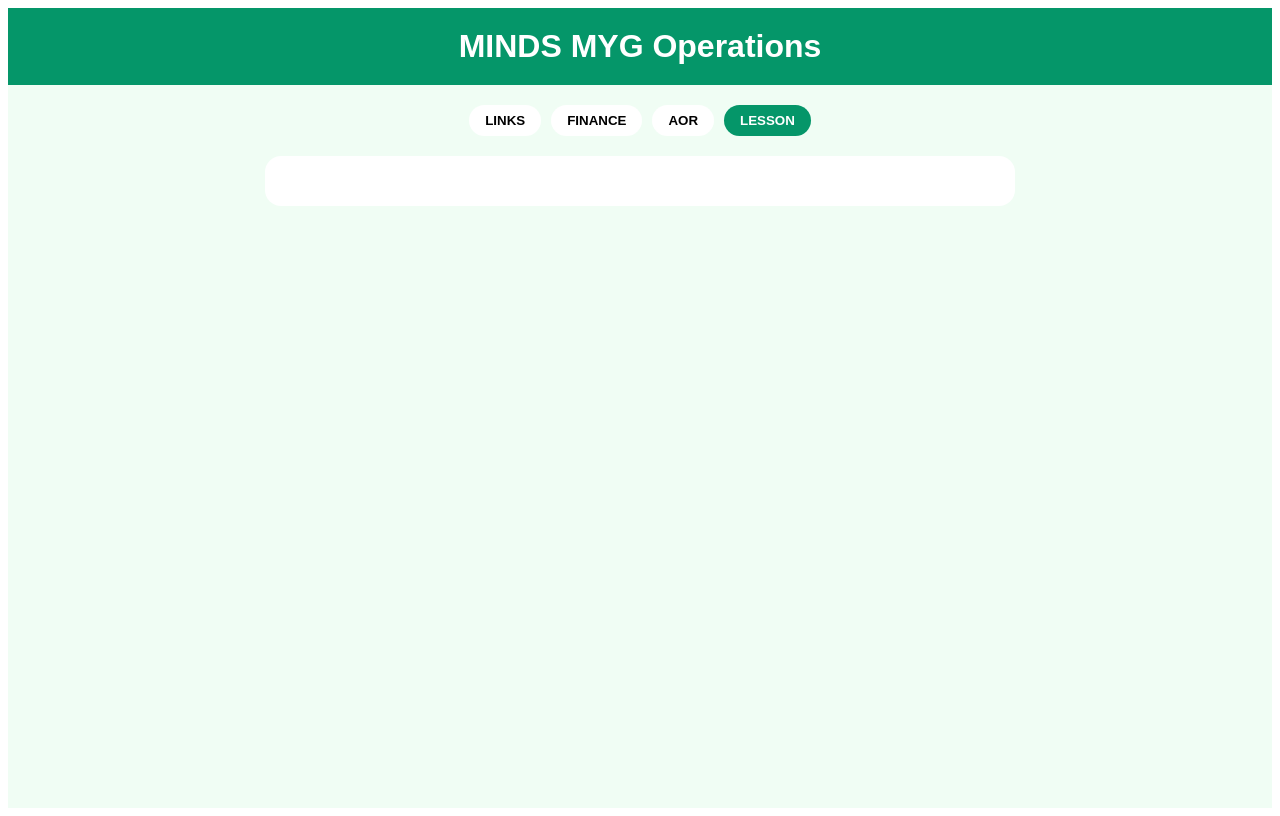
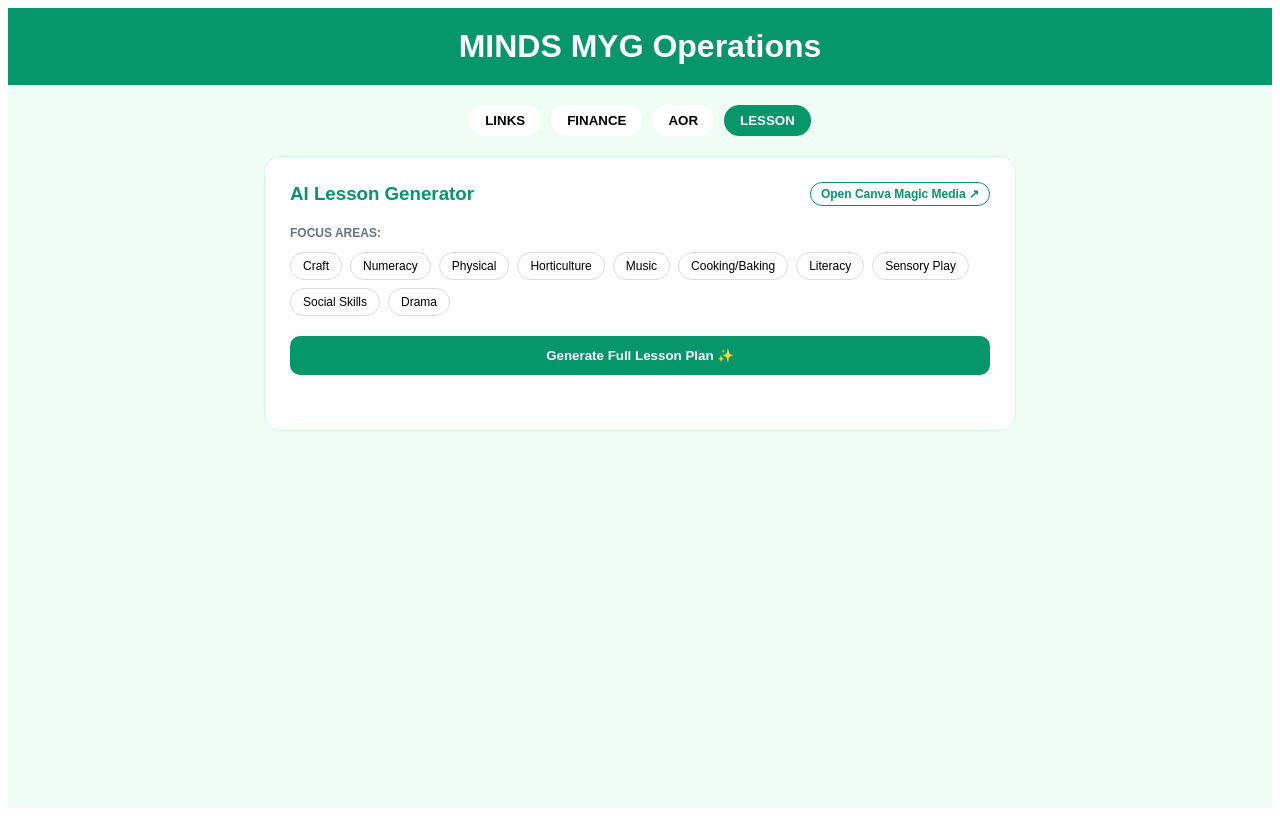
Before and after one commit to mindsmtc/minds-links, a React (Vite) app: page / in a window 1280 px wide. Both pictures are taken after a click on the button "LESSON". Built offline with nearby package versions, Linux system fonts and the light colour scheme.

Commit message:
Update App.jsx

```diff
--- a/src/App.jsx
+++ b/src/App.jsx
@@ -129,49 +129,94 @@ function AORForm() {
 function LessonPlanner() {
   const [loading, setLoading] = useState(false);
   const [plan, setPlan] = useState(null);
-  const [config, setConfig] = useState({ selectedCategories: [], numActivities: 2, duration: 60 });
+  const [config, setConfig] = useState({
+    selectedCategories: [],
+    numActivities: 2,
+    duration: 60
+  });
+
+  const CANVA_MAGIC_MEDIA_URL = "https://www.canva.com/magic-home";
 
   const generateAIPlan = async () => {
-    setLoading(false); // Logic to trigger your server-side Gemini function
+    setLoading(true);
+    // This prompt is optimized for Gemini to produce clean JSON for your app
     const prompt = `Create a ${config.duration} min session for MINDS MYG.
       Activities: ${config.numActivities}. Categories: ${config.selectedCategories.join(", ")}.
       For each activity, provide:
       1. Title.
       2. Level 1 (Mobility), Level 2 (General), Level 3 (Challenge).
-      3. Three specific "Canva Image Prompts" (Step 1, Step 2, Step 3) for visual aids.
-      Format: {"activities": [{"title": "", "l1": "", "l2": "", "l3": "", "canva_prompts": ["", "", ""]}]}`;
+      3. Three "Canva Magic Media Prompts" (Step 1, Step 2, Step 3) in a simple doodle style.
+      Return JSON: {"activities": [{"title": "", "l1": "", "l2": "", "l3": "", "canva_prompts": ["", "", ""]}]}`;
 
+    try {
+      google.script.run
+        .withSuccessHandler((response) => {
+          const parsed = JSON.parse(response);
+          setPlan(parsed.activities);
+          setLoading(false);
+        })
+        .withFailureHandler(() => {
+          alert("AI Connection failed. Please check your Code.gs setup.");
+          setLoading(false);
+        })
+        .generateLessonPlanWithGemini(prompt);
+    } catch (err) {
+      setLoading(false);
+    }
   };
 
   const copyToClipboard = (text) => {
     navigator.clipboard.writeText(text);
-    alert("Canva Prompt Copied!");
+    // Subtle feedback instead of a jarring alert
   };
 
   return (
-    <div style={{ maxWidth: 700, margin: "0 auto", background: "var(--card)", padding: 25, borderRadius: 16 }}>
-      {/* ... (config inputs from previous version) ... */}
+    <div style={{ maxWidth: 700, margin: "0 auto", background: "white", padding: 25, borderRadius: 16, border: "1px solid var(--border)" }}>
+      <div style={{ display: "flex", justifyContent: "space-between", alignItems: "center", marginBottom: 20 }}>
+        <h3 style={{ color: "var(--accent)", margin: 0 }}>AI Lesson Generator</h3>
+        <a href={CANVA_MAGIC_MEDIA_URL} target="_blank" rel="noreferrer" style={{ fontSize: "12px", color: "var(--accent)", fontWeight: "bold", textDecoration: "none", border: "1px solid var(--accent)", padding: "4px 10px", borderRadius: "12px" }}>
+          Open Canva Magic Media ↗
+        </a>
+      </div>
 
+      {/* Configuration Section */}
+      <div style={{ marginBottom: 20 }}>
+        <p style={{ fontSize: 12, fontWeight: "bold", color: "var(--muted)" }}>FOCUS AREAS:</p>
+        <div style={{ display: "flex", flexWrap: "wrap", gap: 8, marginTop: 8 }}>
+          {CATEGORY_OPTIONS.map(cat => (
+            <button key={cat} onClick={() => {
+              const next = config.selectedCategories.includes(cat)
+                ? config.selectedCategories.filter(c => c !== cat)
+                : [...config.selectedCategories, cat];
+              setConfig({...config, selectedCategories: next});
+            }} style={{ padding: "6px 12px", borderRadius: 20, border: "1px solid #ddd", background: config.selectedCategories.includes(cat) ? "var(--accent)" : "white", color: config.selectedCategories.includes(cat) ? "white" : "black", cursor: "pointer", fontSize: "12px" }}>
+              {cat}
+            </button>
+          ))}
+        </div>
+      </div>
+
+      <button onClick={generateAIPlan} disabled={loading || config.selectedCategories.length === 0} style={{ width: "100%", padding: 12, background: "var(--accent)", color: "white", border: "none", borderRadius: 10, fontWeight: "bold", cursor: "pointer", marginBottom: 30 }}>
+        {loading ? "Creating your plan..." : "Generate Full Lesson Plan ✨"}
+      </button>
+
+      {/* Results Display */}
       {plan && plan.map((act, i) => (
-        <div key={i} style={{ background: "white", padding: 20, borderRadius: 12, marginBottom: 15, border: "1px solid var(--border)" }}>
+        <div key={i} style={{ padding: 20, borderRadius: 12, marginBottom: 20, border: "1px solid #eee", background: "#fafafa" }}>
           <h4 style={{ color: "var(--accent)", marginTop: 0 }}>{act.title}</h4>
 
-          <div style={{ display: "grid", gap: 10, marginBottom: 15 }}>
-            <div style={{ padding: 10, background: "#fdf2f2", borderRadius: 8, fontSize: 13 }}><strong>L1 (Mobility):</strong> {act.l1}</div>
-            <div style={{ padding: 10, background: "#f0fdf4", borderRadius: 8, fontSize: 13 }}><strong>L2 (General):</strong> {act.l2}</div>
-            <div style={{ padding: 10, background: "#eff6ff", borderRadius: 8, fontSize: 13 }}><strong>L3 (Challenge):</strong> {act.l3}</div>
+          <div style={{ display: "grid", gap: 10, marginBottom: 20 }}>
+            <div style={{ padding: 10, background: "#fff5f5", borderRadius: 8, fontSize: 13, borderLeft: "4px solid #feb2b2" }}><strong>L1 (Support):</strong> {act.l1}</div>
+            <div style={{ padding: 10, background: "#f0fff4", borderRadius: 8, fontSize: 13, borderLeft: "4px solid #9ae6b4" }}><strong>L2 (General):</strong> {act.level2 || act.l2}</div>
+            <div style={{ padding: 10, background: "#ebf8ff", borderRadius: 8, fontSize: 13, borderLeft: "4px solid #90cdf4" }}><strong>L3 (Challenge):</strong> {act.l3}</div>
           </div>
 
-          {/* New: Canva Prompt Section */}
-          <div style={{ background: "var(--bg)", padding: 12, borderRadius: 8, border: "1.5px dashed var(--accent)" }}>
-            <p style={{ fontSize: 11, fontWeight: "bold", margin: "0 0 8px", color: "var(--accent)" }}>🎨 CANVA VISUAL STEPS</p>
+          <div style={{ background: "white", padding: 15, borderRadius: 8, border: "1px dashed #cbd5e0" }}>
+            <p style={{ fontSize: 11, fontWeight: "bold", margin: "0 0 10px", color: "#4a5568" }}>CANVA IMAGE PROMPTS (Click to Copy):</p>
             {act.canva_prompts.map((p, idx) => (
-              <button
-                key={idx}
-                onClick={() => copyToClipboard(`Style: Doodle, Simple, High Contrast. Subject: ${p}`)}
-                style={{ width: "100%", textAlign: "left", padding: "8px", background: "white", border: "1px solid #ddd", borderRadius: "6px", marginBottom: "5px", fontSize: "11px", cursor: "pointer" }}
-              >
-                📋 Copy Prompt for Step {idx + 1}
+              <button key={idx} onClick={() => copyToClipboard(`Educational visual aid, simple flat doodle style, high contrast: ${p}`)} style={{ width: "100%", textAlign: "left", padding: "10px", background: "#f8fafc", border: "1px solid #e2e8f0", borderRadius: "6px", marginBottom: "8px", fontSize: "12px", cursor: "pointer", display: "flex", justifyContent: "space-between" }}>
+                <span>Step {idx + 1}: {p}</span>
+                <span style={{ color: "var(--accent)" }}>📋</span>
               </button>
             ))}
           </div>
```
